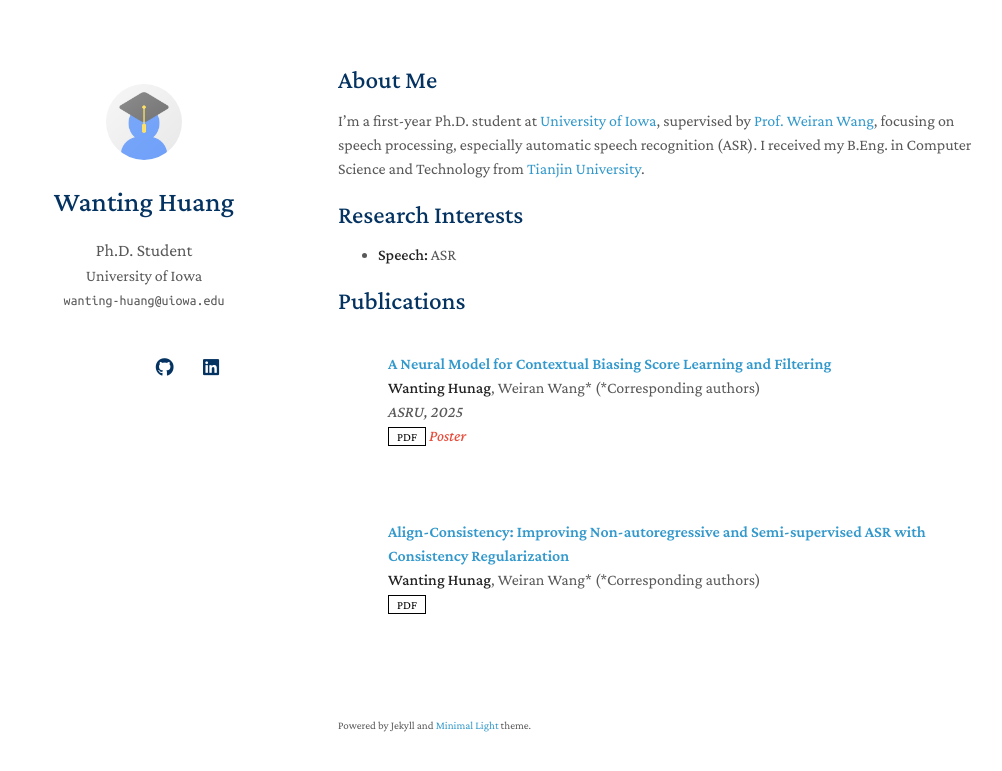
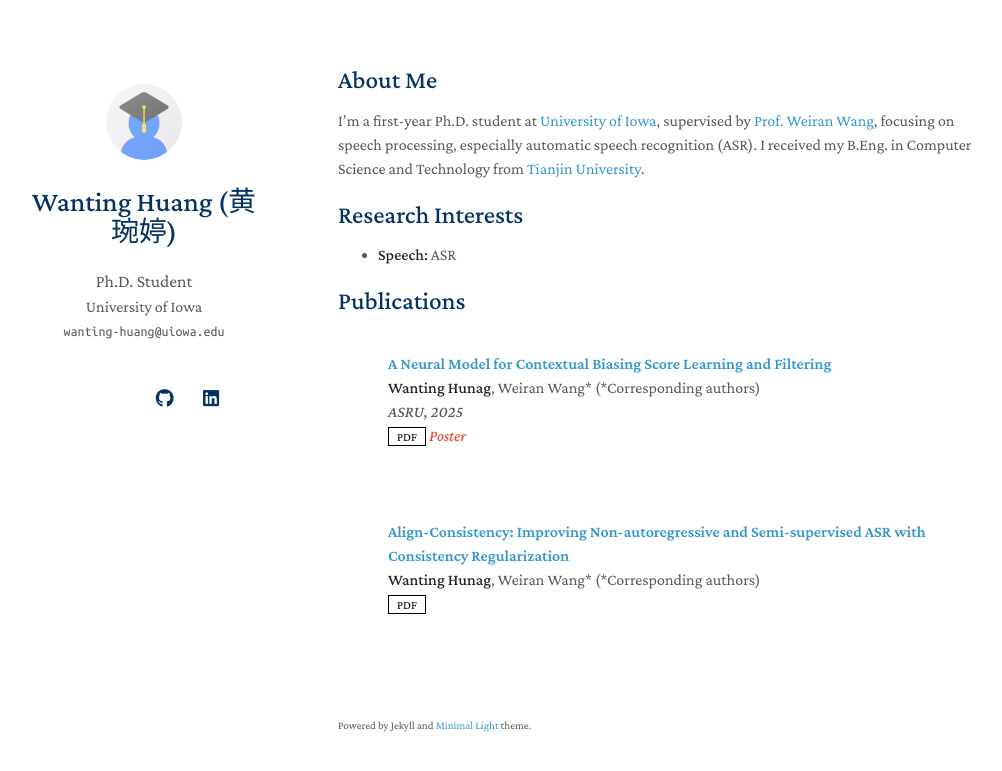
Before and after one commit to Huangwting/Huangwting.github.io, a Jekyll site: the page built from index.md, in a window 1280 px wide. Shown: the top 771 px of the page, without its empty margins (132-1134 px from the left). Built offline with Jekyll 4.4.1, drawn with Linux system fonts in a browser that asks for light colours; a style sheet for code colours, icons or effects is not loaded; our own code applies the rules of GitHub Pages for plain Markdown files.

Commit message:
Update title in _config.yml to include Chinese name

```diff
--- a/_config.yml
+++ b/_config.yml
@@ -1,5 +1,5 @@
 # Basic Information
-title: "Wanting Huang"
+title: "Wanting Huang (黄琬婷)"
 position: Ph.D. Student
 affiliation: University of Iowa
 email: wanting-huang@uiowa.edu
```
